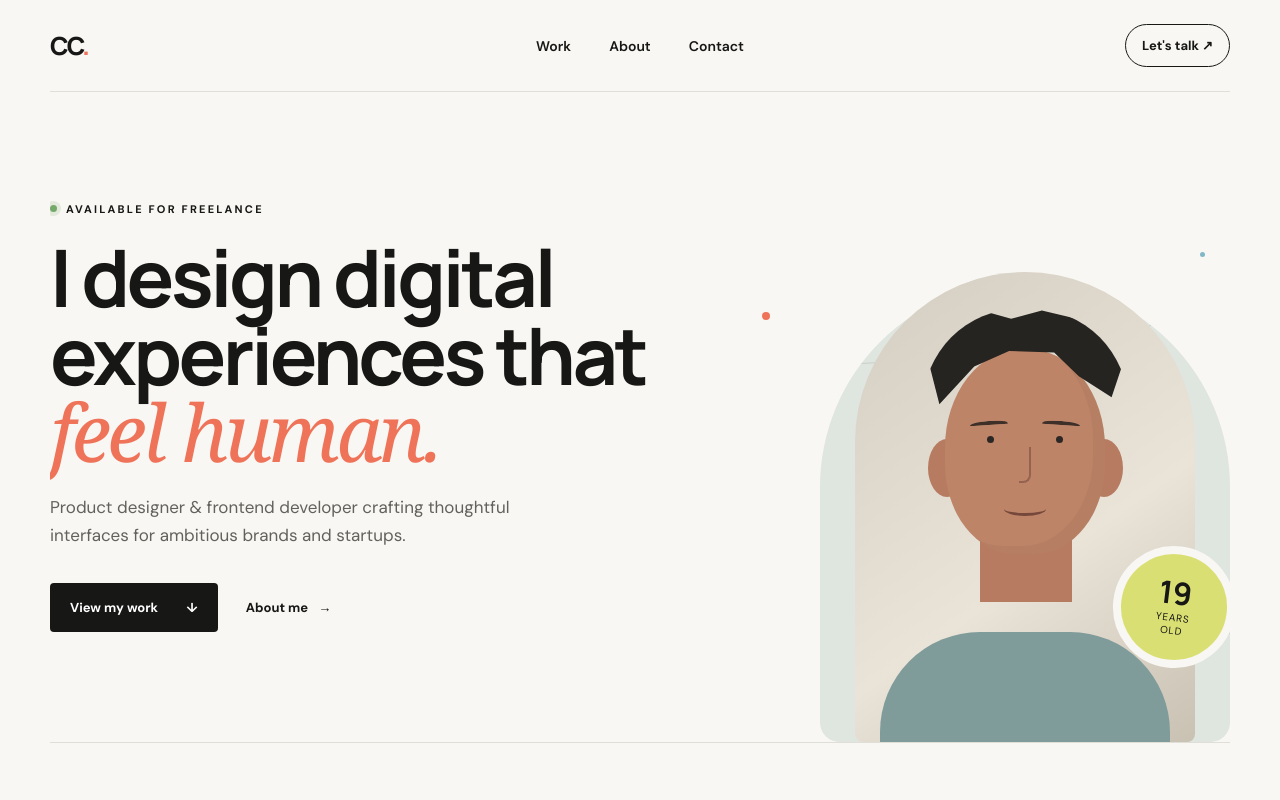
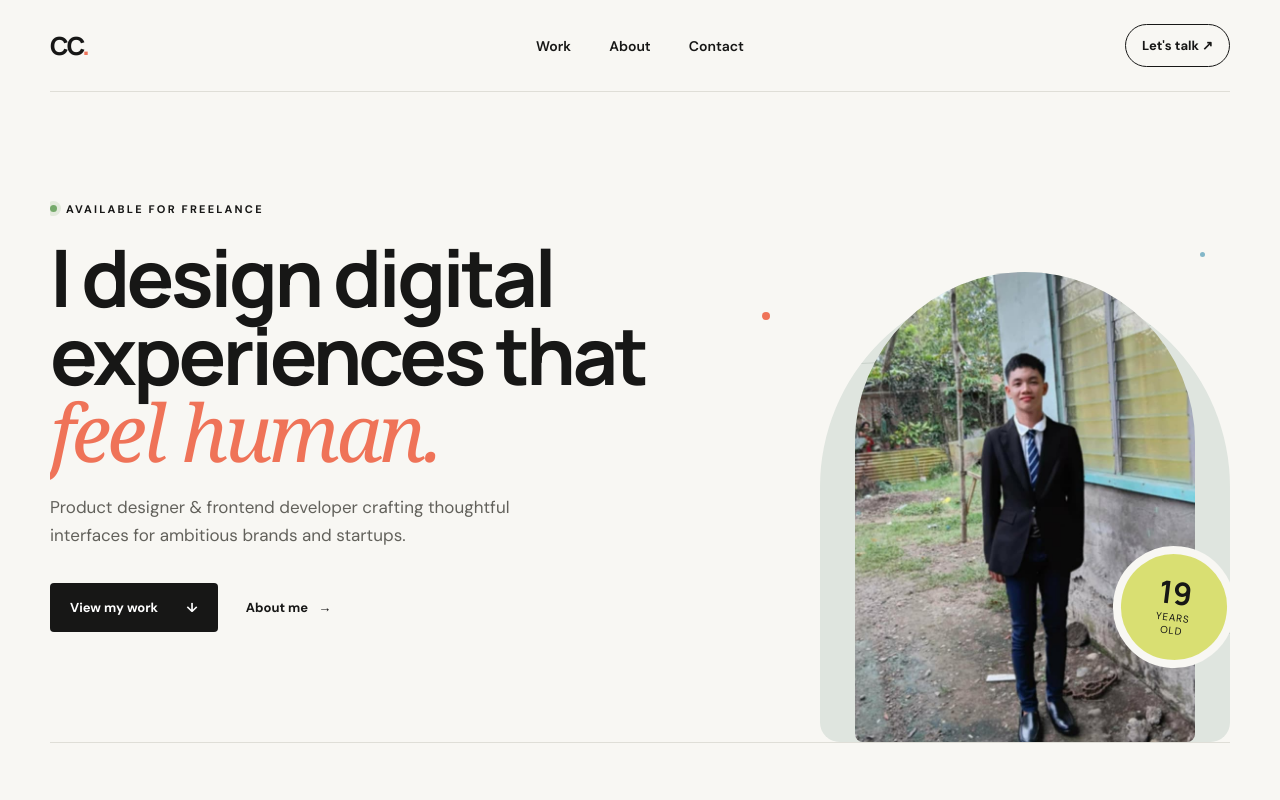
Before and after one commit to carlikencelis-web/CELIS-project-1, a plain HTML site: page index.html in a window 1280 px wide. Shown: the top 800 px of the page. Drawn offline with Linux system fonts and the light colour scheme.

Commit message:
adding profile

```diff
--- a/index.html
+++ b/index.html
@@ -36,21 +36,7 @@
       <div class="portrait-wrap" aria-label="Portrait illustration of Carl Iken Celis">
         <div class="portrait-backdrop"></div>
         <div class="portrait-card">
-          <div class="portrait-face">
-            <div class="hair"></div>
-            <div class="ear left-ear"></div>
-            <div class="ear right-ear"></div>
-            <div class="neck"></div>
-            <div class="face">
-              <span class="brow brow-left"></span>
-              <span class="brow brow-right"></span>
-              <span class="eye eye-left"></span>
-              <span class="eye eye-right"></span>
-              <span class="nose"></span>
-              <span class="mouth"></span>
-            </div>
-          </div>
-          <div class="portrait-shirt"></div>
+          <img class="profile-photo" src="assets/carl-iken-celis.png" alt="Carl Iken Celis">
         </div>
         <div class="experience-badge">
           <strong>19</strong>
--- a/styles.css
+++ b/styles.css
@@ -240,123 +240,15 @@ h2 em {
   bottom: 0;
   overflow: hidden;
   border-radius: 170px 170px 8px 8px;
-  background: linear-gradient(145deg, #d4cdc2 0%, #e9e3d8 60%, #c9c1b2 100%);
+  background: #dfe5df;
 }
 
-.portrait-face {
+.profile-photo {
   position: absolute;
-  z-index: 2;
-  width: 205px;
-  height: 290px;
-  top: 55px;
-  left: 68px;
-}
-
-.face {
-  position: absolute;
-  z-index: 3;
-  width: 160px;
-  height: 205px;
-  left: 22px;
-  top: 22px;
-  border-radius: 48% 48% 44% 44%;
-  background: #bd8468;
-  box-shadow: inset -12px -8px 0 rgba(104, 62, 46, .08);
-}
-
-.hair {
-  position: absolute;
-  z-index: 5;
-  width: 205px;
-  height: 140px;
-  top: -18px;
-  left: 0;
-  border-radius: 100px 100px 45px 45px;
-  background: #252421;
-  clip-path: polygon(0 22%, 10% 4%, 26% 0, 43% 7%, 58% 1%, 78% 8%, 100% 28%, 92% 63%, 76% 48%, 64% 31%, 42% 30%, 25% 41%, 8% 68%);
-}
-
-.ear {
-  position: absolute;
-  z-index: 2;
-  width: 38px;
-  height: 58px;
-  top: 112px;
-  border-radius: 50%;
-  background: #b77b61;
-}
-
-.left-ear { left: 5px; }
-.right-ear { right: 5px; }
-
-.neck {
-  position: absolute;
-  z-index: 1;
-  width: 92px;
-  height: 95px;
-  left: 57px;
-  top: 180px;
-  background: #b77b61;
-}
-
-.brow,
-.eye,
-.nose,
-.mouth {
-  position: absolute;
-  display: block;
-}
-
-.brow {
-  width: 38px;
-  height: 7px;
-  top: 72px;
-  border-top: 4px solid #3e3029;
-  border-radius: 50%;
-}
-
-.brow-left { left: 25px; transform: rotate(-4deg); }
-.brow-right { right: 25px; transform: rotate(4deg); }
-
-.eye {
-  width: 7px;
-  height: 7px;
-  top: 87px;
-  border-radius: 50%;
-  background: #2c2724;
-}
-
-.eye-left { left: 42px; }
-.eye-right { right: 42px; }
-
-.nose {
-  width: 12px;
-  height: 36px;
-  left: 74px;
-  top: 98px;
-  border-right: 2px solid #95624f;
-  border-bottom: 2px solid #95624f;
-  border-radius: 0 0 8px 0;
-}
-
-.mouth {
-  width: 42px;
-  height: 14px;
-  left: 59px;
-  top: 153px;
-  border-bottom: 3px solid #75483b;
-  border-radius: 50%;
-}
-
-.portrait-shirt {
-  position: absolute;
-  z-index: 1;
-  width: 290px;
-  height: 155px;
-  left: 25px;
-  bottom: -45px;
-  border-radius: 100px 100px 20px 20px;
-  background: #7f9b9a;
+  width: 100%;
+  height: 100%;
+  object-fit: cover;
+  object-position: center 28%;
 }
 
 .experience-badge {
```
Also changed, not shown: assets/carl-iken-celis.png (added).
